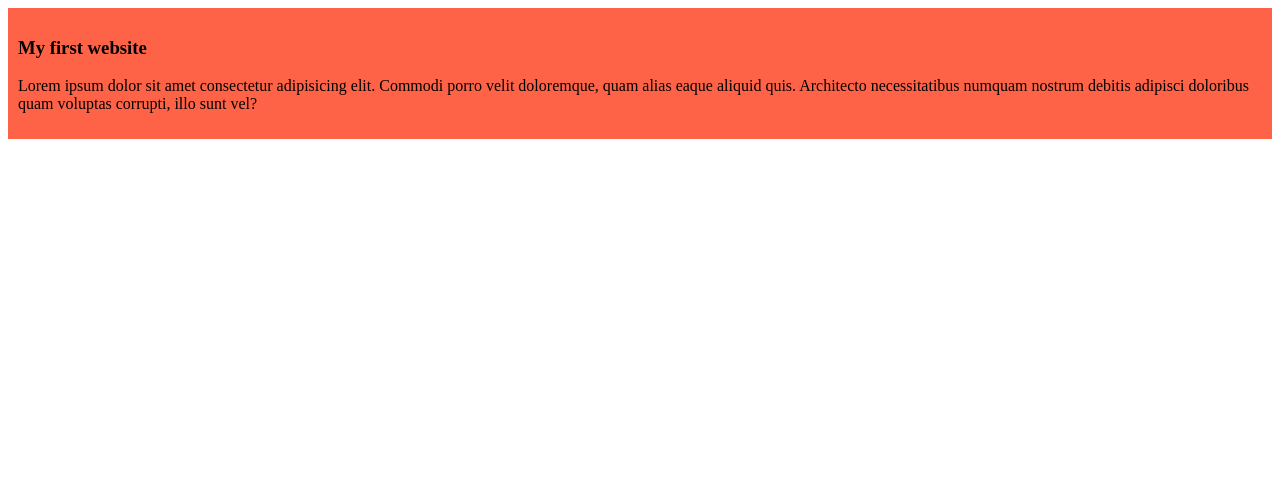
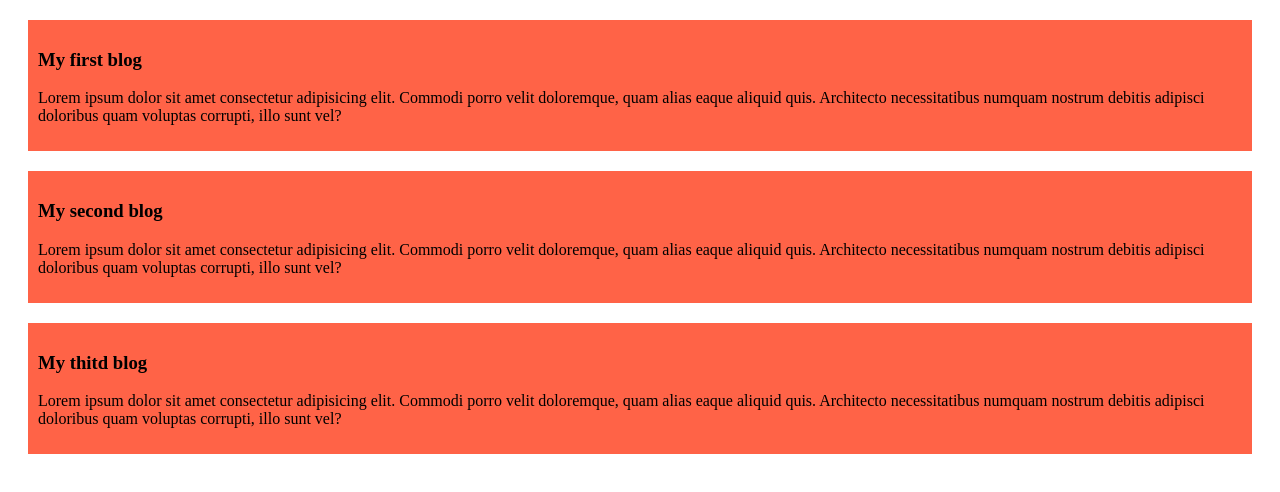
Before and after one commit to tahmina-tanni/my-simple-website, a plain HTML site: page index.html in a window 1280 px wide. Drawn offline with Linux system fonts and the light colour scheme.

Commit message:
added the second and the third blog

```diff
--- a/index.html
+++ b/index.html
@@ -8,7 +8,15 @@
 </head>
 <body>
     <div>
-        <h3>My first website</h3>
+        <h3>My first blog</h3>
+        <p> Lorem ipsum dolor sit amet consectetur adipisicing elit. Commodi porro velit doloremque, quam alias eaque aliquid quis. Architecto necessitatibus numquam nostrum debitis adipisci doloribus quam voluptas corrupti, illo sunt vel?</p>
+    </div>
+    <div>
+        <h3>My second blog</h3>
+        <p> Lorem ipsum dolor sit amet consectetur adipisicing elit. Commodi porro velit doloremque, quam alias eaque aliquid quis. Architecto necessitatibus numquam nostrum debitis adipisci doloribus quam voluptas corrupti, illo sunt vel?</p>
+    </div>
+    <div>
+        <h3>My thitd blog</h3>
         <p> Lorem ipsum dolor sit amet consectetur adipisicing elit. Commodi porro velit doloremque, quam alias eaque aliquid quis. Architecto necessitatibus numquam nostrum debitis adipisci doloribus quam voluptas corrupti, illo sunt vel?</p>
     </div>
 </body>
--- a/styles/blog.css
+++ b/styles/blog.css
@@ -1,4 +1,5 @@
 div{
     background-color: tomato;
     padding: 10px;
+    margin: 20px;
 }
```
